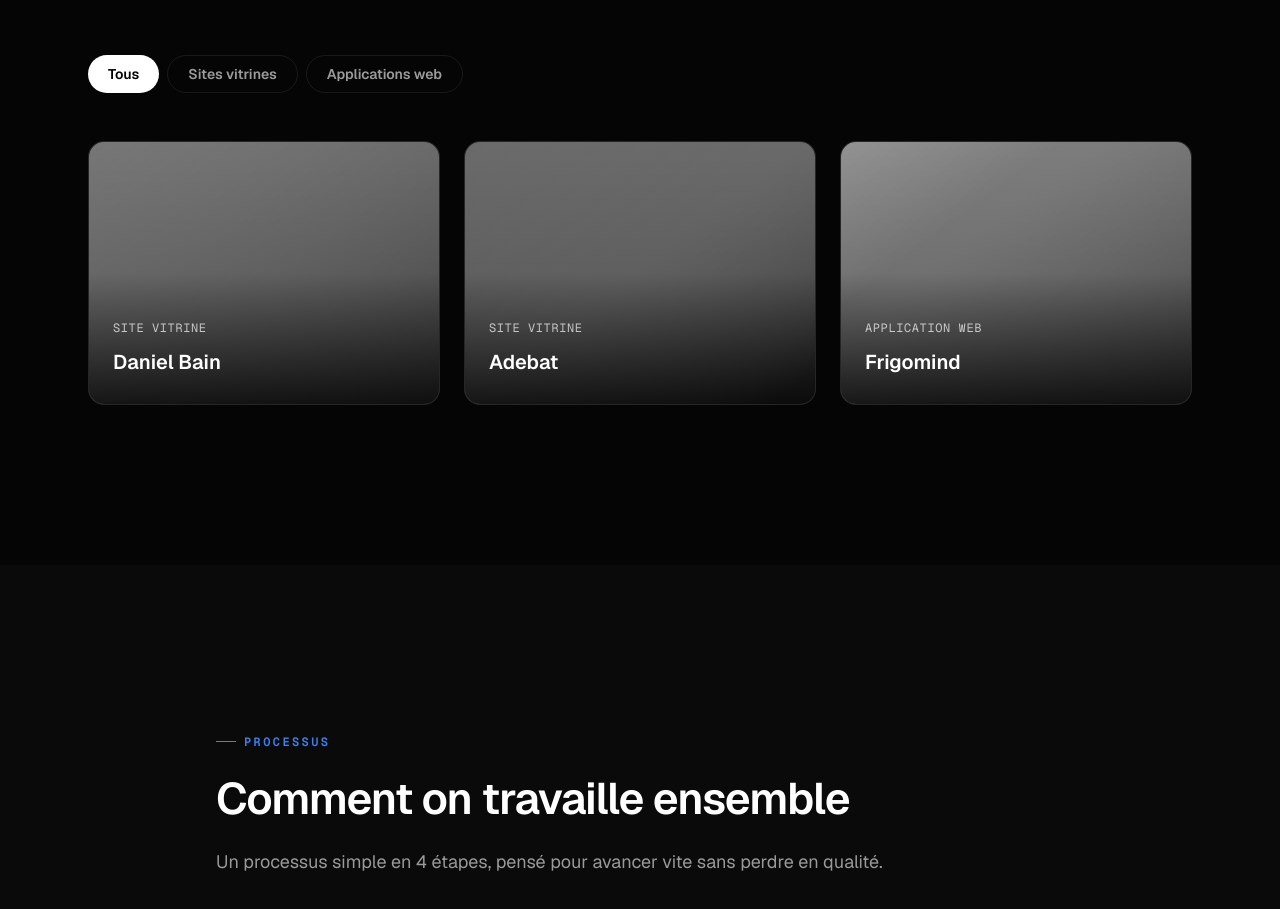
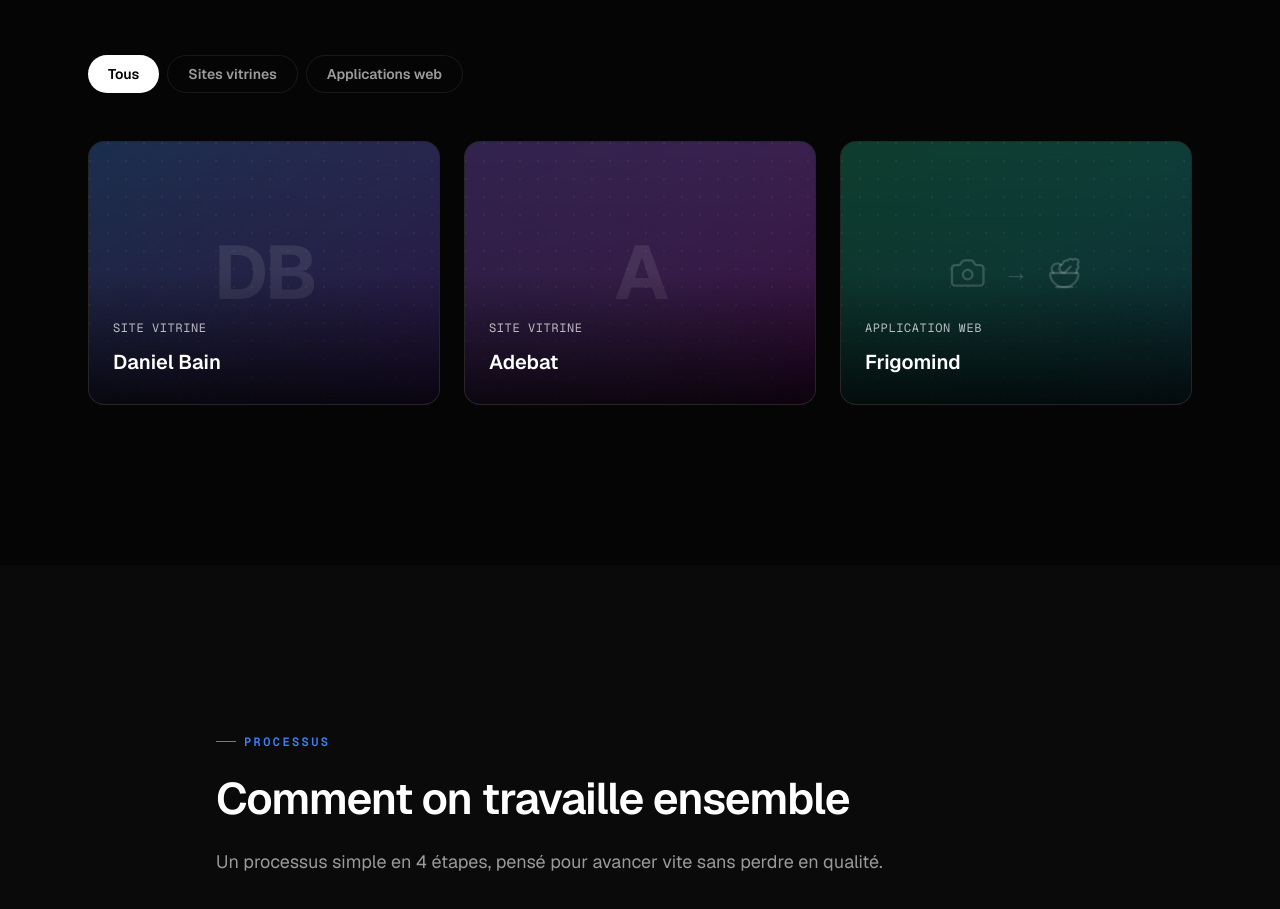
Before and after one commit to charlesgirardin1-design/charlesent1, a Next.js app: page / in a window 1280 px wide. Shown: the part 2040-2949 px from the top of the page. Built offline with nearby package versions, Linux system fonts and the light colour scheme.

Commit message:
design: remplace les vignettes portfolio par des visuels stylisés (monogrammes + icônes Frigomind)

```diff
--- a/components/sections/portfolio.tsx
+++ b/components/sections/portfolio.tsx
@@ -2,7 +2,7 @@
 
 import { useState } from "react";
 import { motion, AnimatePresence } from "framer-motion";
-import { ArrowUpRight } from "lucide-react";
+import { ArrowUpRight, Camera, Salad } from "lucide-react";
 import { SectionHeading } from "@/components/section-heading";
 import { projects, type ProjectCategory } from "@/lib/data";
 import { cn } from "@/lib/utils";
@@ -65,10 +65,31 @@ export function Portfolio() {
               >
                 <div
                   className={cn(
-                    "absolute inset-0 bg-gradient-to-br grayscale group-hover:grayscale-0 transition-all duration-700 scale-105 group-hover:scale-100",
+                    "absolute inset-0 bg-gradient-to-br opacity-25 group-hover:opacity-40 transition-opacity duration-700",
                     project.gradient
                   )}
                 />
+                <div
+                  className="absolute inset-0 opacity-[0.05]"
+                  style={{
+                    backgroundImage:
+                      "radial-gradient(circle at 1px 1px, white 1px, transparent 0)",
+                    backgroundSize: "18px 18px",
+                  }}
+                />
+                <div className="absolute inset-0 flex items-center justify-center transition-transform duration-700 scale-105 group-hover:scale-100">
+                  {project.title === "Frigomind" ? (
+                    <div className="flex items-center gap-4 text-white/20">
+                      <Camera className="w-9 h-9" strokeWidth={1.5} />
+                      <span className="text-2xl font-light">→</span>
+                      <Salad className="w-9 h-9" strokeWidth={1.5} />
+                    </div>
+                  ) : (
+                    <span className="text-7xl font-bold tracking-tighter text-white/10 select-none">
+                      {project.monogram}
+                    </span>
+                  )}
+                </div>
                 <div className="absolute inset-0 bg-gradient-to-t from-black/80 via-black/10 to-transparent" />
 
                 <div className="absolute inset-0 flex flex-col justify-end p-6">
--- a/lib/data.ts
+++ b/lib/data.ts
@@ -45,6 +45,7 @@ export const projects: {
   categoryLabel: string;
   url: string;
   gradient: string;
+  monogram: string;
 }[] = [
   {
     title: "Daniel Bain",
@@ -52,6 +53,7 @@ export const projects: {
     categoryLabel: "Site vitrine",
     url: "http://danielbain.fr/",
     gradient: "from-blue-500 via-indigo-500 to-violet-600",
+    monogram: "DB",
   },
   {
     title: "Adebat",
@@ -59,13 +61,15 @@ export const projects: {
     categoryLabel: "Site vitrine",
     url: "http://adebat.fr/",
     gradient: "from-violet-500 via-purple-500 to-fuchsia-600",
+    monogram: "A",
   },
   {
     title: "Frigomind",
     category: "app",
     categoryLabel: "Application web",
     url: "https://frigomind.vercel.app",
-    gradient: "from-cyan-500 via-blue-500 to-indigo-600",
+    gradient: "from-emerald-500 via-teal-500 to-cyan-600",
+    monogram: "FM",
   },
 ];
 
```
